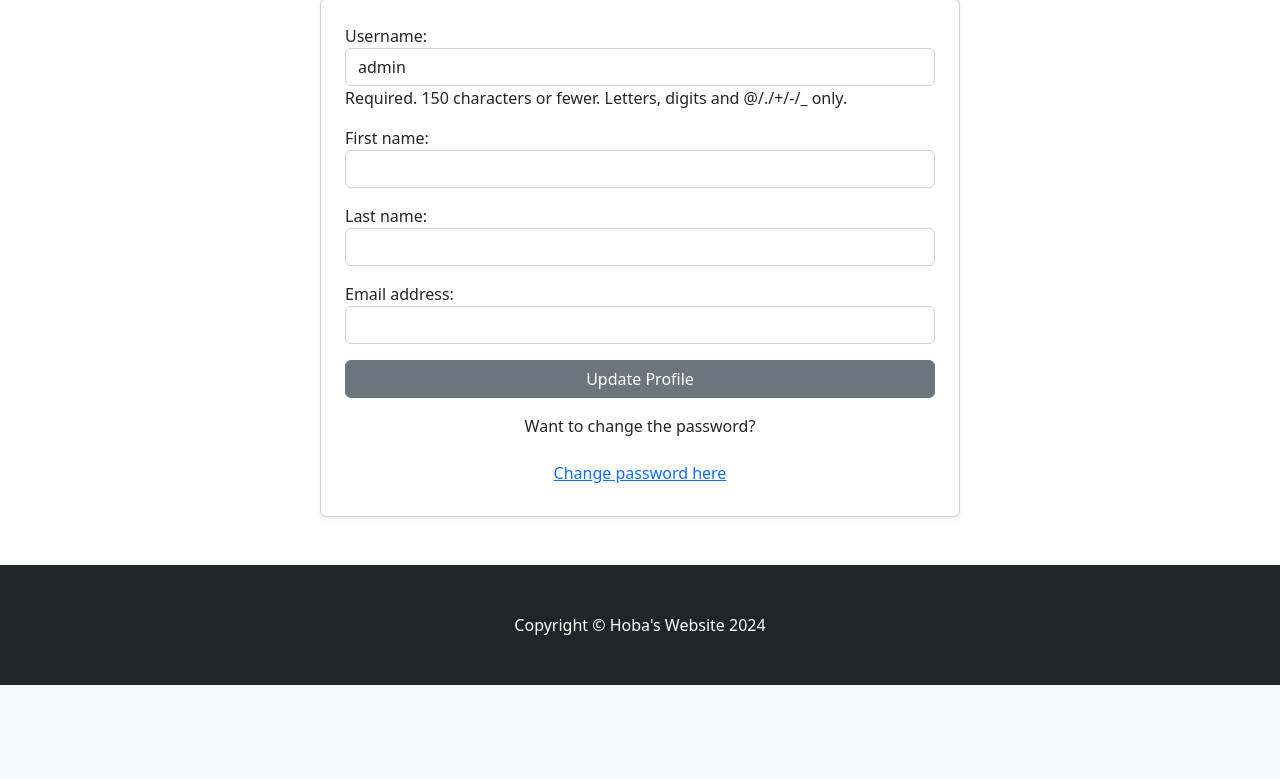
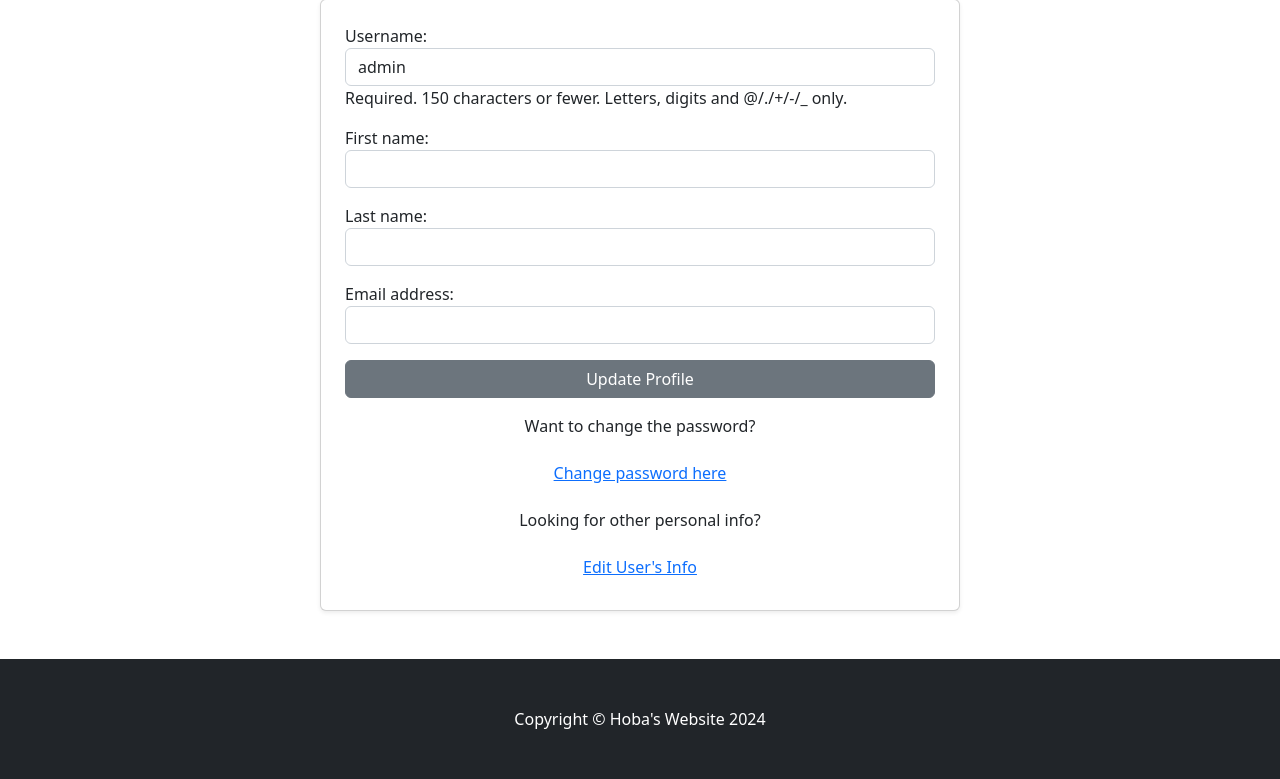
Before and after one commit to ehabahmed2/E-commerce_website, a Django app: page /update_user/ in a window 1280 px wide. Shown: the part 402-1181 px from the top of the page. Before the commit the page ends 1087 px from the top, so only its background shows below. Run offline with Django 5.2, Linux system fonts and the light colour scheme; a user stored in the database is signed in; data comes from the database, SQL or seed files in the repository; both versions use the stored data as it was after the commit; some libraries are stand-ins or nearby versions.

Commit message:
added the user's info to user's update page

```diff
--- a/store/templates/users/update_user.html
+++ b/store/templates/users/update_user.html
@@ -21,6 +21,10 @@
         <p>Want to change the password?</p>
         <a class="btn btn-link" href="{% url 'update_password' %}">Change password here</a>
     </div>
+    <div class="mt-3 text-center">
+        <p>Looking for other personal info?</p>
+        <a class="btn btn-link" href="{% url 'update_info' %}">Edit User's Info</a>
+    </div>
     </div>
 </div>
 
```
Also changed, not shown: db.sqlite3.
